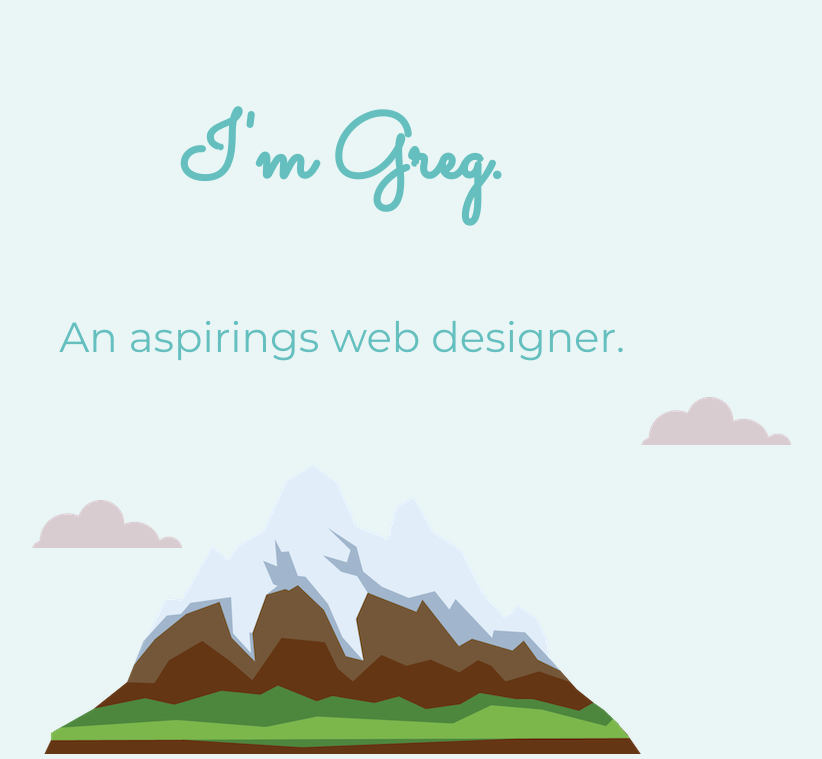
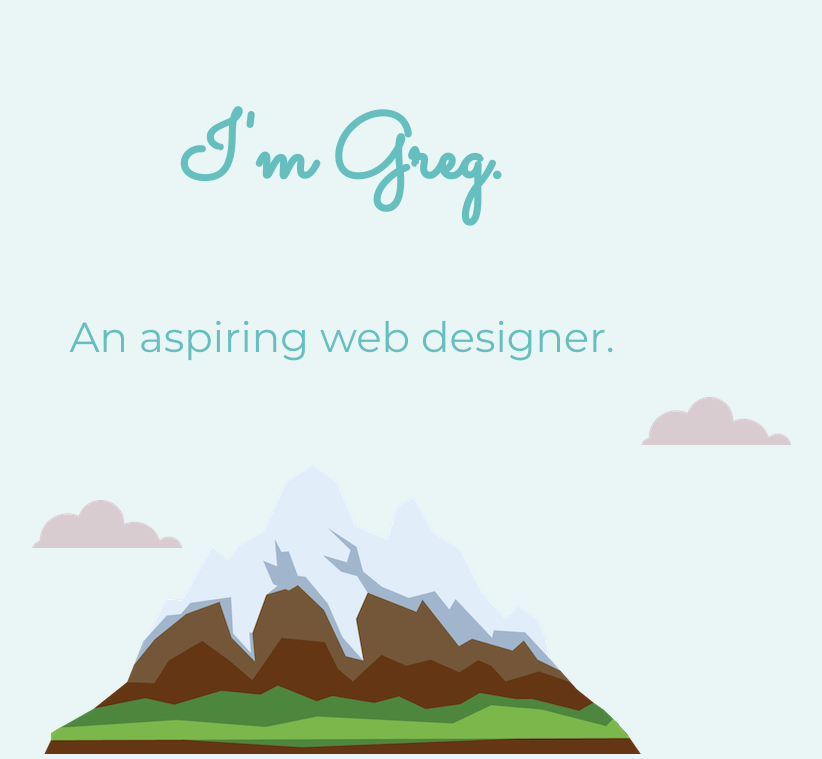
Before and after one commit to ghering90/cv3, a plain HTML site: page index.html in a window 1280 px wide. Shown: the top 759 px of the page, without its empty margins (298-1120 px from the left). Drawn offline with Linux system fonts and the light colour scheme.

Commit message:
Update index.html

```diff
--- a/index.html
+++ b/index.html
@@ -14,7 +14,7 @@
 
   <div class="container">
     <h1>I'm Greg.</h1>
-    <h2>An aspirings web designer.</h2>
+    <h2>An aspiring web designer.</h2>
     <img class="mont" src="images/mountain.png" alt="mountain-img">
     <img class="cloudOne" src="images/cloud.png" alt="cloud-img">
     <img class="cloudTwo" src="images/cloud.png" alt="cloud-img">
```
